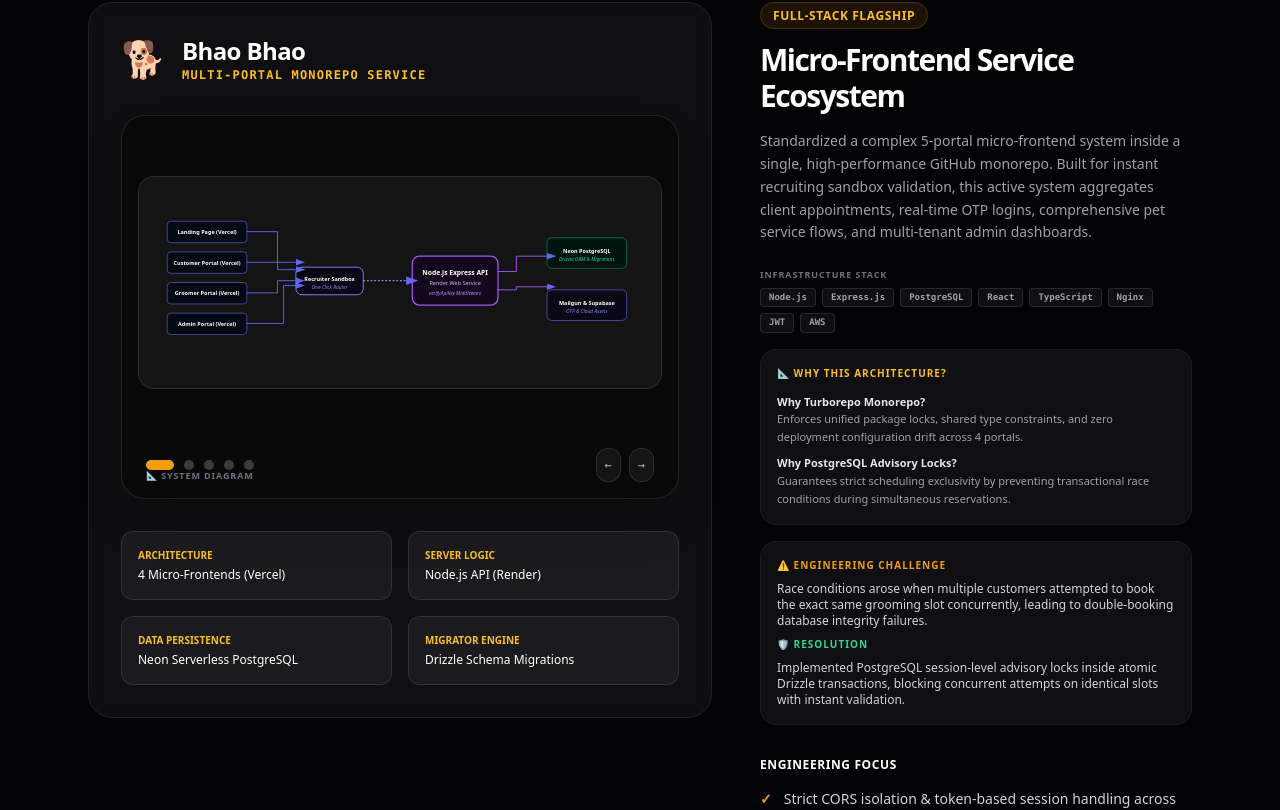
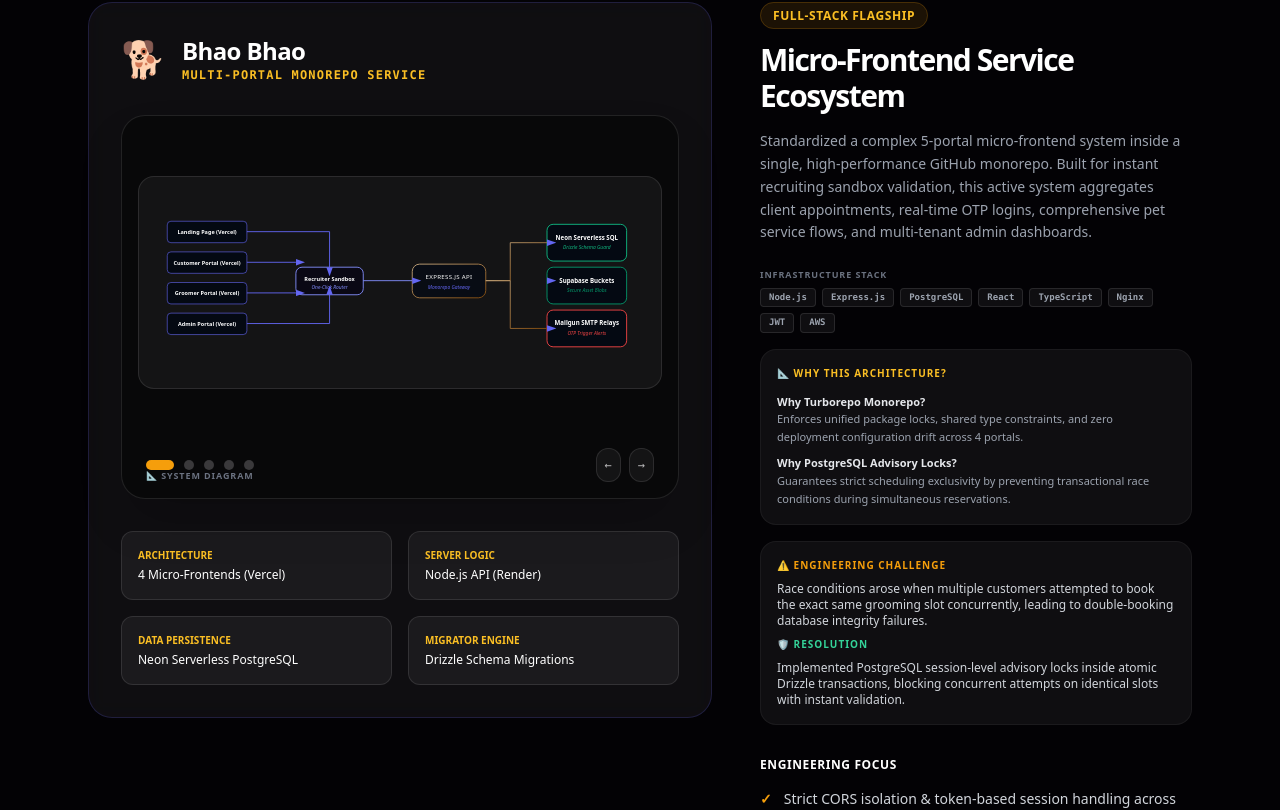
Before and after one commit to sanjanamahajan2001-sys/personal-portfolio, a Next.js app: page / in a window 1280 px wide. Shown: the part 2752-3562 px from the top of the page. Built offline with nearby package versions, Linux system fonts and the light colour scheme.

Commit message:
feat: design and integrate systems diagram for Narayan Pharmacy and wire screenshots to carousels

```diff
--- a/app/page.tsx
+++ b/app/page.tsx
@@ -613,7 +613,6 @@
 
       {/* Connectors from compiler to minifier */}
       <path d="M420 115 H 445" stroke={themeColor} strokeWidth="1.5" fill="none" markerEnd="url(#arrowhead-tkn)" />
-
       {/* Connectors from minifier to output */}
       <path d="M610 115 H 635" stroke="#059669" strokeWidth="1.5" fill="none" markerEnd="url(#arrowhead-green)" />
 
@@ -629,6 +628,10 @@
         <marker id="arrowhead-gold" markerWidth="10" markerHeight="7" refX="0" refY="3.5" orient="auto">
           <polygon points="0 0, 10 3.5, 0 7" fill={themeColor} />
         </marker>
+        <linearGradient id="gold-glow" x1="0" y1="0" x2="1" y2="1">
+          <stop offset="0%" stopColor="#C4A77D" />
+          <stop offset="100%" stopColor="#854d0e" />
+        </linearGradient>
       </defs>
 
       {/* 4 Frontends (Monorepo Micro-Frontends) */}
@@ -649,31 +652,100 @@
       <text x="285" y="118" textAnchor="middle" fill="white" fontSize="9" fontWeight="bold">Recruiter Sandbox</text>
       <text x="285" y="131" textAnchor="middle" fill="#818cf8" fontSize="8" fontStyle="italic">One-Click Router</text>
 
-      {/* Express Node.js API Gateway */}
-      <rect x="420" y="77" width="140" height="80" rx="12" fill="#14081c" stroke="#a855f7" strokeWidth="2" />
-      <text x="490" y="107" textAnchor="middle" fill="white" fontSize="11" fontWeight="bold">Node.js Express API</text>
-      <text x="490" y="124" textAnchor="middle" fill="#d8b4fe" fontSize="9">Render Web Service</text>
-      <text x="490" y="140" textAnchor="middle" fill="#c084fc" fontSize="8" fontStyle="italic">verifyApiKey Middleware</text>
-
-      {/* Database / Third-Party */}
-      <rect x="640" y="47" width="130" height="50" rx="8" fill="#02140e" stroke="#059669" strokeWidth="1" />
-      <text x="705" y="72" textAnchor="middle" fill="white" fontSize="9" fontWeight="bold">Neon PostgreSQL</text>
-      <text x="705" y="85" textAnchor="middle" fill="#34d399" fontSize="8" fontStyle="italic">Drizzle ORM & Migrations</text>
-
-      <rect x="640" y="132" width="130" height="50" rx="8" fill="#0a0814" stroke="#6366f1" strokeWidth="1" />
-      <text x="705" y="157" textAnchor="middle" fill="white" fontSize="9" fontWeight="bold">Mailgun & Supabase</text>
-      <text x="705" y="170" textAnchor="middle" fill="#818cf8" fontSize="8" fontStyle="italic">OTP & Cloud Assets</text>
-
-      {/* Connection arrows */}
-      <path d="M150 37 h50 v62 h30" stroke={themeColor} strokeWidth="1.5" fill="none" markerEnd="url(#arrowhead-gold)" />
-      <path d="M150 87 h80" stroke={themeColor} strokeWidth="1.5" fill="none" markerEnd="url(#arrowhead-gold)" />
-      <path d="M150 137 h50 v-20 h30" stroke={themeColor} strokeWidth="1.5" fill="none" markerEnd="url(#arrowhead-gold)" />
-      <path d="M150 187 h60 v-62 h20" stroke={themeColor} strokeWidth="1.5" fill="none" markerEnd="url(#arrowhead-gold)" />
-
-      <line x1="340" y1="117" x2="410" y2="117" stroke="#818cf8" strokeWidth="2" strokeDasharray="3" markerEnd="url(#arrowhead-gold)" />
-
-      <path d="M560 102 h30 v-25 h50" stroke="#a855f7" strokeWidth="1.5" fill="none" markerEnd="url(#arrowhead-gold)" />
-      <path d="M560 132 h30 v-5 h50" stroke="#a855f7" strokeWidth="1.5" fill="none" markerEnd="url(#arrowhead-gold)" />
+      {/* Express API Backend */}
+      <rect x="420" y="90" width="120" height="55" rx="12" fill="#080c14" stroke="url(#gold-glow)" strokeWidth="1.5" />
+      <text x="480" y="115" textAnchor="middle" fill="white" fontSize="10" fontWeight="black" letterSpacing="0.05em">EXPRESS.JS API</text>
+      <text x="480" y="130" textAnchor="middle" fill={themeColor} fontSize="8" fontStyle="italic">Monorepo Gateway</text>
+
+      {/* Neon PostgreSQL */}
+      <rect x="640" y="25" width="130" height="60" rx="10" fill="#040912" stroke="#10b981" strokeWidth="1.5" />
+      <text x="705" y="50" textAnchor="middle" fill="white" fontSize="10" fontWeight="bold">Neon Serverless SQL</text>
+      <text x="705" y="65" textAnchor="middle" fill="#10b981" fontSize="8" fontStyle="italic">Drizzle Schema Guard</text>
+
+      {/* Supabase Storage */}
+      <rect x="640" y="95" width="130" height="60" rx="10" fill="#040912" stroke="#059669" strokeWidth="1.5" />
+      <text x="705" y="120" textAnchor="middle" fill="white" fontSize="10" fontWeight="bold">Supabase Buckets</text>
+      <text x="705" y="135" textAnchor="middle" fill="#059669" fontSize="8" fontStyle="italic">Secure Asset Blobs</text>
+
+      {/* Mailgun API */}
+      <rect x="640" y="165" width="130" height="60" rx="10" fill="#040912" stroke="#ef4444" strokeWidth="1.5" />
+      <text x="705" y="190" textAnchor="middle" fill="white" fontSize="10" fontWeight="bold">Mailgun SMTP Relays</text>
+      <text x="705" y="205" textAnchor="middle" fill="#ef4444" fontSize="8" fontStyle="italic">OTP Trigger Alerts</text>
+
+      {/* Connectors */}
+      <path d="M150 37 H 285 V 95" stroke={themeColor} strokeWidth="1.5" fill="none" markerEnd="url(#arrowhead-gold)" />
+      <path d="M150 87 H 230" stroke={themeColor} strokeWidth="1.5" fill="none" markerEnd="url(#arrowhead-gold)" />
+      <path d="M150 137 H 230" stroke={themeColor} strokeWidth="1.5" fill="none" markerEnd="url(#arrowhead-gold)" />
+      <path d="M150 187 H 285 V 140" stroke={themeColor} strokeWidth="1.5" fill="none" markerEnd="url(#arrowhead-gold)" />
+
+      <path d="M340 117 H 420" stroke="#818cf8" strokeWidth="1.5" fill="none" markerEnd="url(#arrowhead-gold)" />
+
+      <path d="M540 117 H 580 V 55 H 640" stroke="url(#gold-glow)" strokeWidth="1.5" fill="none" markerEnd="url(#arrowhead-gold)" />
+      <path d="M540 117 H 640" stroke="url(#gold-glow)" strokeWidth="1.5" fill="none" markerEnd="url(#arrowhead-gold)" />
+      <path d="M540 117 H 580 V 195 H 640" stroke="url(#gold-glow)" strokeWidth="1.5" fill="none" markerEnd="url(#arrowhead-gold)" />
+    </svg>
+  </div>
+);
+
+const NarayanArchitecture = ({ themeColor = "#6366f1" }) => (
+  <div className="w-full py-8 px-4 bg-white/5 rounded-2xl border border-white/10 my-6 transition-all duration-500 hover:border-indigo-500/30">
+    <svg viewBox="0 0 800 240" className="w-full h-auto">
+      <defs>
+        <marker id="arrowhead-narayan" markerWidth="8" markerHeight="6" refX="5" refY="3" orient="auto">
+          <polygon points="0 0, 8 3, 0 6" fill={themeColor} />
+        </marker>
+        <marker id="arrowhead-kafka" markerWidth="8" markerHeight="6" refX="5" refY="3" orient="auto">
+          <polygon points="0 0, 8 3, 0 6" fill="#f59e0b" />
+        </marker>
+      </defs>
+
+      {/* Step 1: POS & Ingestion */}
+      <rect x="15" y="30" width="110" height="40" rx="8" fill="#040912" stroke="#ef4444" strokeWidth="1" />
+      <text x="70" y="55" textAnchor="middle" fill="white" fontSize="9" fontWeight="bold">PioneerRx POS</text>
+
+      <path d="M125 50 H 175" stroke="#ef4444" strokeWidth="1.5" strokeDasharray="3" markerEnd="url(#arrowhead-narayan)" />
+
+      {/* Step 2: Apache Kafka Broker */}
+      <rect x="185" y="25" width="130" height="70" rx="10" fill="#080c14" stroke="#f59e0b" strokeWidth="1.5" />
+      <text x="250" y="45" textAnchor="middle" fill="white" fontSize="10" fontWeight="bold">Apache Kafka Cluster</text>
+      <text x="250" y="60" textAnchor="middle" fill="#f59e0b" fontSize="8" fontStyle="italic">POS Event Broker</text>
+      <rect x="195" y="72" width="110" height="15" rx="3" fill="#141c2c" stroke="#f59e0b" strokeWidth="0.5" />
+      <text x="250" y="82" textAnchor="middle" fill="#93c5fd" fontSize="7" fontStyle="mono">order-updates-topic</text>
+
+      <path d="M250 95 V 135" stroke="#f59e0b" strokeWidth="1.5" markerEnd="url(#arrowhead-kafka)" />
+
+      {/* Step 3: Logistics Core Backend */}
+      <rect x="185" y="145" width="130" height="65" rx="10" fill="#0c0814" stroke={themeColor} strokeWidth="1.5" />
+      <text x="250" y="165" textAnchor="middle" fill="white" fontSize="10" fontWeight="bold">Logistics Backend</text>
+      <text x="250" y="180" textAnchor="middle" fill={themeColor} fontSize="8" fontStyle="italic">FastAPI / Django Core</text>
+      <rect x="195" y="188" width="110" height="14" rx="3" fill="#140f24" stroke={themeColor} strokeWidth="0.5" />
+      <text x="250" y="198" textAnchor="middle" fill="#a78bfa" fontSize="7" fontStyle="mono">Redis Lock (SETNX)</text>
+
+      <path d="M315 177 H 375" stroke={themeColor} strokeWidth="1.5" markerEnd="url(#arrowhead-narayan)" />
+
+      {/* Step 4: Mapbox API Routing */}
+      <rect x="385" y="145" width="130" height="65" rx="10" fill="#0a0f0d" stroke="#10b981" strokeWidth="1.5" />
+      <text x="450" y="165" textAnchor="middle" fill="white" fontSize="10" fontWeight="bold">Mapbox Routing</text>
+      <text x="450" y="180" textAnchor="middle" fill="#10b981" fontSize="8" fontStyle="italic">Clustering Engine</text>
+
+      <path d="M515 177 H 575" stroke="#10b981" strokeWidth="1.5" markerEnd="url(#arrowhead-narayan)" />
+
+      {/* Step 5: Encrypted PostgreSQL Database */}
+      <rect x="385" y="25" width="130" height="70" rx="10" fill="#040c10" stroke="#3b82f6" strokeWidth="1.5" />
+      <text x="450" y="45" textAnchor="middle" fill="white" fontSize="10" fontWeight="bold">PostgreSQL DB</text>
+      <text x="450" y="60" textAnchor="middle" fill="#3b82f6" fontSize="8" fontStyle="italic">Encrypted Row-Level</text>
+      <rect x="395" y="72" width="110" height="15" rx="3" fill="#0b1724" stroke="#3b82f6" strokeWidth="0.5" />
+      <text x="450" y="82" textAnchor="middle" fill="#93c5fd" fontSize="7" fontStyle="mono">AES-256 Transit Safety</text>
+
+      <path d="M315 160 Q 350 120, 385 75" stroke="#3b82f6" strokeWidth="1.5" strokeDasharray="3" markerEnd="url(#arrowhead-narayan)" />
+
+      {/* Step 6: Dispatch WebSockets Client */}
+      <rect x="585" y="135" width="195" height="85" rx="12" fill="#0c0c0f" stroke="#eab308" strokeWidth="1.5" />
+      <text x="682" y="155" textAnchor="middle" fill="white" fontSize="11" fontWeight="black" letterSpacing="0.05em">DRIVER DISPATCH BOARD</text>
+      <rect x="595" y="168" width="175" height="42" rx="6" fill="#030305" stroke="#eab308" strokeWidth="0.5" />
+      <text x="605" y="181" fill="#eab308" fontSize="8" fontWeight="bold">&gt;_ Live WebSocket Stream</text>
+      <text x="605" y="193" fill="white" fontSize="7">PioneerRx POS sync: ACTIVE</text>
+      <text x="605" y="203" fill="#10b981" fontSize="7" fontWeight="bold">Geo clustering: COMPLETED</text>
     </svg>
   </div>
 );
@@ -751,7 +823,7 @@
   images: string[];
   title: string;
   accentColor: string;
-  onClickDiagram?: () => void;
+  onClickDiagram?: (path?: string) => void;
 }
 
 const ProjectCarousel: React.FC<ProjectCarouselProps> = ({ diagram, images, title, accentColor, onClickDiagram }) => {
@@ -769,22 +841,36 @@
   };
 
   const isDiagramActive = diagram && currentIndex === 0;
+  const activeImage = diagram ? images[currentIndex - 1] : images[currentIndex];
+
+  const handleSlideClick = () => {
+    if (!onClickDiagram) return;
+    if (isDiagramActive) {
+      onClickDiagram();
+    } else {
+      onClickDiagram(activeImage);
+    }
+  };
 
   return (
     <div className="w-full relative group/carousel bg-black/40 rounded-3xl border border-white/10 p-4 overflow-hidden flex flex-col justify-between transition-all duration-300 hover:border-white/20 shadow-2xl">
-      {/* Active Slide Container */}
-      <div className="w-full flex items-center justify-center min-h-[260px] md:min-h-[300px]">
+      {/* Active Slide Container - Clickable with hover expand badge for all slides */}
+      <div
+        onClick={handleSlideClick}
+        className="w-full flex items-center justify-center min-h-[260px] md:min-h-[300px] cursor-pointer relative group/diagram"
+      >
+        <div className="absolute top-4 right-4 bg-black/80 border border-white/10 px-2.5 py-1 rounded-lg text-[9px] font-black uppercase tracking-widest text-white/70 opacity-0 group-hover/diagram:opacity-100 transition-opacity z-10">
+          🔍 Click to expand
+        </div>
+
         {isDiagramActive ? (
-          <div onClick={onClickDiagram} className="w-full cursor-pointer relative group/diagram">
-            <div className="absolute top-4 right-4 bg-black/80 border border-white/10 px-2.5 py-1 rounded-lg text-[9px] font-black uppercase tracking-widest text-white/70 opacity-0 group-hover/diagram:opacity-100 transition-opacity z-10">
-              🔍 Click to expand
-            </div>
+          <div className="w-full">
             {diagram}
           </div>
         ) : (
           <div className="w-full h-full flex items-center justify-center p-2">
             <img
-              src={diagram ? images[currentIndex - 1] : images[currentIndex]}
+              src={activeImage}
               alt={`${title} slide ${currentIndex}`}
               className="max-h-[320px] md:max-h-[380px] w-auto h-auto object-contain rounded-2xl shadow-xl transition-all duration-500 ease-out transform scale-100 hover:scale-[1.02]"
               style={{ maxHeight: '350px' }}
@@ -1709,7 +1795,7 @@
               </div>
 
               <ProjectCarousel
-                diagram={null}
+                diagram={<NarayanArchitecture themeColor={accentHex} />}
                 images={[
                   "/assets/narayan1.png",
                   "/assets/narayan2.png",
@@ -1717,6 +1803,7 @@
                 ]}
                 title="Narayan Pharmacy Operations"
                 accentColor={isBuild ? "indigo-500" : "emerald-500"}
+                onClickDiagram={() => setActiveModalDiagram('narayan')}
               />
 
               <div className="grid grid-cols-2 gap-4">
@@ -2393,6 +2480,7 @@
               {activeModalDiagram === 'atoma' && <TokenAgentDiagram themeColor="#f59e0b" />}
               {activeModalDiagram === 'email' && <EmailIntelligenceArchitecture themeColor={accentHex} />}
               {activeModalDiagram === 'health' && <MonitoringDiagram themeColor={isBuild ? '#3b82f6' : '#10b981'} />}
+              {activeModalDiagram === 'narayan' && <NarayanArchitecture themeColor={accentHex} />}
             </div>
             <p className="text-gray-500 text-[10px] mt-4 font-mono uppercase tracking-widest animate-pulse">🔍 Click anywhere outside or use close button to return</p>
           </div>
```
